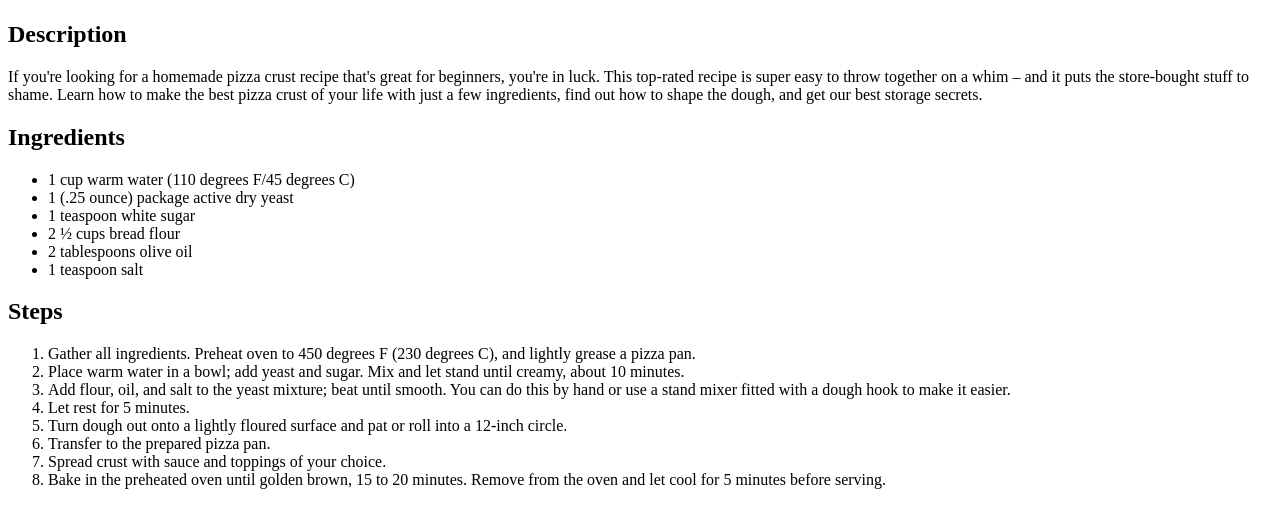
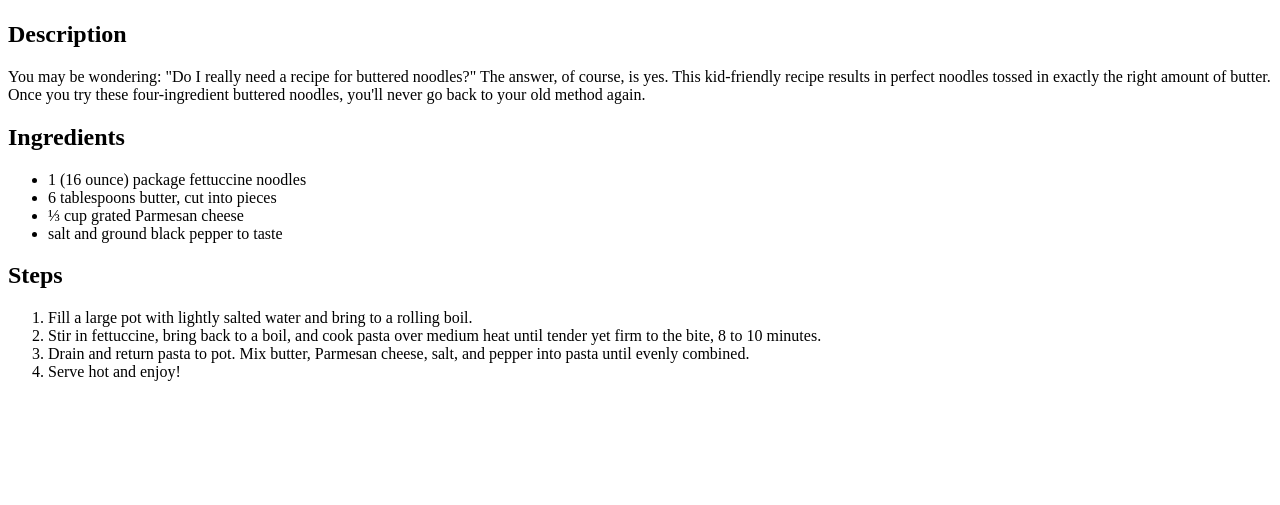
Before and after one commit to ankitpandey2708/odin-recipes, a plain HTML site: page recipes/noodles.html in a window 1280 px wide. Shown: the part 401-906 px from the top of the page. After the commit the page ends 800 px from the top, so only its background shows below. Drawn offline with Linux system fonts and the light colour scheme.

Commit message:
noodles page added

```diff
--- a/recipes/noodles.html
+++ b/recipes/noodles.html
@@ -10,27 +10,22 @@
     <br>
     <img src="https://www.allrecipes.com/thmb/7bUzGoNX-mlQKtf4AFIzyozFtk0=/750x0/filters:no_upscale():max_bytes(150000):strip_icc():format(webp)/244458-buttered-noodles-DDMFS-4x3-b9931662efa64b37883c0f73b296b124.jpg">
     <h2>Description</h1>
-        <p> If you're looking for a homemade pizza crust recipe that's great for beginners, you're in luck. This top-rated recipe is super easy to throw together on a whim – and it puts the store-bought stuff to shame. Learn how to make the best pizza crust of your life with just a few ingredients, find out how to shape the dough, and get our best storage secrets.
+        <p>
+            You may be wondering: "Do I really need a recipe for buttered noodles?" The answer, of course, is yes. This kid-friendly recipe results in perfect noodles tossed in exactly the right amount of butter. Once you try these four-ingredient buttered noodles, you'll never go back to your old method again.
         </p>
     <h2>Ingredients</h1>
         <ul>
-          <li>1 cup warm water (110 degrees F/45 degrees C)</li>
-          <li>1 (.25 ounce) package active dry yeast</li>
-          <li>1 teaspoon white sugar</li>
-          <li>2 ½ cups bread flour</li>
-          <li>2 tablespoons olive oil</li>
-          <li>1 teaspoon salt</li>
+          <li>1 (16 ounce) package fettuccine noodles</li>
+          <li>6 tablespoons butter, cut into pieces</li>
+          <li>⅓ cup grated Parmesan cheese</li>
+          <li>salt and ground black pepper to taste</li>
         </ul>
     <h2>Steps</h1>
         <ol>
-            <li>Gather all ingredients. Preheat oven to 450 degrees F (230 degrees C), and lightly grease a pizza pan.</li>
-            <li>Place warm water in a bowl; add yeast and sugar. Mix and let stand until creamy, about 10 minutes. </li>
-            <li>Add flour, oil, and salt to the yeast mixture; beat until smooth. You can do this by hand or use a stand mixer fitted with a dough hook to make it easier. </li>
-            <li>Let rest for 5 minutes.</li>
-            <li>Turn dough out onto a lightly floured surface and pat or roll into a 12-inch circle. </li>
-            <li>Transfer to the prepared pizza pan.</li>
-            <li>Spread crust with sauce and toppings of your choice.  </li>
-            <li>Bake in the preheated oven until golden brown, 15 to 20 minutes. Remove from the oven and let cool for 5 minutes before serving.   </li>
+            <li>Fill a large pot with lightly salted water and bring to a rolling boil. </li>
+            <li>Stir in fettuccine, bring back to a boil, and cook pasta over medium heat until tender yet firm to the bite, 8 to 10 minutes. </li>
+            <li>Drain and return pasta to pot. Mix butter, Parmesan cheese, salt, and pepper into pasta until evenly combined. </li>
+            <li>Serve hot and enjoy! </li>
         </ol>
 </body>
 </html>
```
